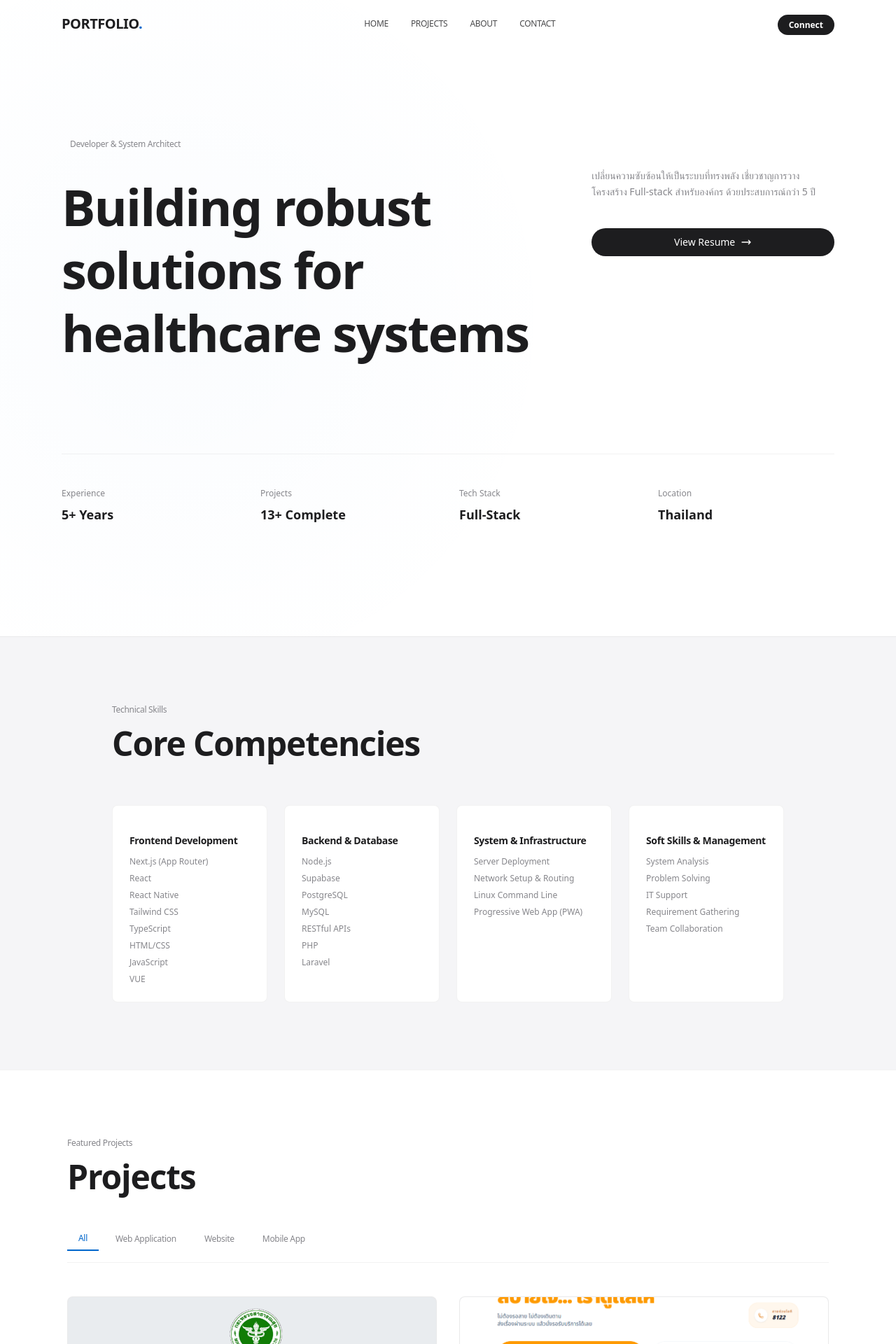
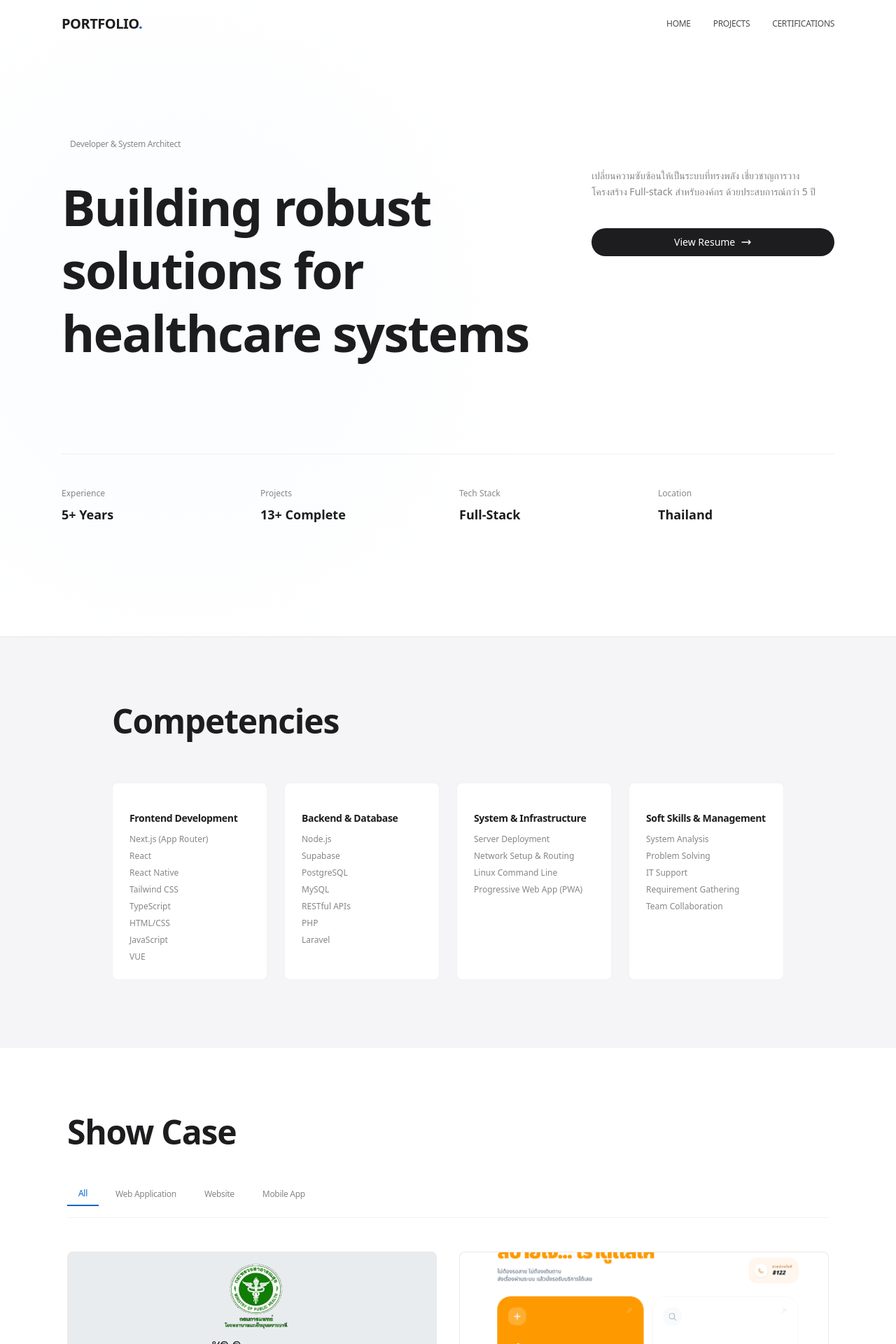
Before and after one commit to norrathepse-sv/my-portfolio-2026, a Next.js app: page / in a window 1280 px wide. Shown: the top 1920 px of the page at 70% size. Built offline with nearby package versions, Linux system fonts and the light colour scheme.

Commit message:
update navbar

```diff
--- a/src/components/layout/Navbar.tsx
+++ b/src/components/layout/Navbar.tsx
@@ -5,7 +5,7 @@ import Link from 'next/link';
 
 export default function Navbar() {
   const [isScrolled, setIsScrolled] = useState(false);
-
+const [isOpen, setIsOpen] = useState(false);
   // ตรวจสอบการเลื่อนหน้าจอเพื่อเปลี่ยนสไตล์ Navbar
   useEffect(() => {
     const handleScroll = () => {
@@ -18,8 +18,8 @@ export default function Navbar() {
   const navLinks = [
     { name: 'HOME', href: '/' },
     { name: 'PROJECTS', href: '#projects' },
-    { name: 'ABOUT', href: '#about' },
-    { name: 'CONTACT', href: '#contact' },
+    // { name: 'ABOUT', href: '#about' },
+    { name: 'CERTIFICATIONS', href: '#certificates' },
   ];
 
   return (
@@ -41,6 +41,19 @@ export default function Navbar() {
 
         {/* Desktop Menu */}
         <div className="hidden md:flex items-center gap-8">
+          {/* {navLinks.map((link) => (
+            <Link
+              key={link.name}
+              href={link.href}
+              className="text-xs font-medium tracking-tight text-[#1d1d1f]/80 hover:text-apple-blue transition-colors"
+            >
+              {link.name}
+            </Link>
+          ))} */}
+        </div>
+
+        {/* Right Action */}
+        <div className="hidden md:flex items-center gap-8">
           {navLinks.map((link) => (
             <Link
               key={link.name}
@@ -52,23 +65,35 @@ export default function Navbar() {
           ))}
         </div>
 
-        {/* Right Action */}
-        <div className="hidden md:block">
-          <Link
-            href="#contact"
-            className="text-xs font-semibold px-4 py-1.5 rounded-full bg-[#1d1d1f] text-white hover:bg-apple-blue transition-all duration-300"
+        {/* Mobile Menu Button */}
+    <div className="md:hidden flex items-center">
+          <button
+            className="text-[#1d1d1f] p-2"
+            onClick={() => setIsOpen(!isOpen)} // เมื่อคลิก ให้สลับค่า isOpen
           >
-            Connect
-          </Link>
+            {/* สลับไอคอนระหว่าง ขีด 3 ขีด กับ กากบาท (X) */}
+            {isOpen ? (
+              <svg className="w-6 h-6" fill="none" stroke="currentColor" viewBox="0 0 24 24">
+                <path strokeLinecap="round" strokeLinejoin="round" strokeWidth={2} d="M6 18L18 6M6 6l12 12" />
+              </svg>
+            ) : (
+              <svg className="w-6 h-6" fill="none" stroke="currentColor" viewBox="0 0 24 24">
+                <path strokeLinecap="round" strokeLinejoin="round" strokeWidth={2} d="M4 6h16M4 12h16m-7 6h7" />
+              </svg>
+            )}
+          </button>
         </div>
+      </div>
 
-        {/* Mobile Menu Button */}
-        <div className="md:hidden flex items-center">
-          <button className="text-[#1d1d1f]">
-            <svg className="w-6 h-6" fill="none" stroke="currentColor" viewBox="0 0 24 24">
-              <path strokeLinecap="round" strokeLinejoin="round" strokeWidth={2} d="M4 6h16M4 12h16m-7 6h7" />
-            </svg>
-          </button>
+      {/* 3. Mobile Menu Panel (ส่วนที่จะแสดงเมื่อ isOpen เป็น true) */}
+      <div className={`md:hidden bg-[#0d0d0d] border-b border-white/10 transition-all duration-300 overflow-hidden ${
+        isOpen ? "max-h-64 opacity-100" : "max-h-0 opacity-0"
+      }`}>
+        <div className="flex flex-col p-4 gap-4 text-sm font-mono text-slate-400">
+          <Link href="#about" onClick={() => setIsOpen(false)} className="hover:text-white uppercase">/ Home</Link>
+          <Link href="#skills" onClick={() => setIsOpen(false)} className="hover:text-white uppercase">/ Competencies</Link>
+          <Link href="#projects" onClick={() => setIsOpen(false)} className="hover:text-white uppercase">/ Show Case</Link>
+          <Link href="#certificates" onClick={() => setIsOpen(false)} className="hover:text-white uppercase">/ Certifications</Link>
         </div>
       </div>
     </nav>
--- a/src/components/sections/Certificates.tsx
+++ b/src/components/sections/Certificates.tsx
@@ -28,9 +28,9 @@ export default function Certificates() {
         {/* Section Header */}
         <div className="mb-12 flex flex-col md:flex-row md:items-end justify-between gap-6">
           <div>
-            <p className="text-xs font-medium text-apple-text-grey mb-4 tracking-tight">Qualifications</p>
+            {/* <p className="text-xs font-medium text-apple-text-grey mb-4 tracking-tight">Qualifications</p> */}
             <h2 className="text-4xl md:text-5xl font-semibold text-[#1d1d1f] tracking-tight">
-              Certificates & Licenses
+              Certificates
             </h2>
           </div>
 
--- a/src/components/sections/Projects.tsx
+++ b/src/components/sections/Projects.tsx
@@ -41,9 +41,9 @@ export default function Projects() {
 
         {/* Section Header */}
         <div className="mb-12">
-          <p className="text-xs font-medium text-apple-text-grey mb-4 tracking-tight">Featured Projects</p>
+          {/* <p className="text-xs font-medium text-apple-text-grey mb-4 tracking-tight">Featured Projects</p> */}
           <h2 className="text-4xl md:text-5xl font-semibold text-[#1d1d1f] tracking-tight">
-            Projects
+            Show Case
           </h2>
         </div>
 
--- a/src/components/sections/Skills.tsx
+++ b/src/components/sections/Skills.tsx
@@ -8,9 +8,9 @@ export default function Skills() {
 
         {/* Section Header */}
         <div className="mb-16">
-          <p className="text-xs font-medium text-apple-text-grey mb-4 tracking-tight">Technical Skills</p>
+          {/* <p className="text-xs font-medium text-apple-text-grey mb-4 tracking-tight">Technical Skills</p> */}
           <h2 className="text-4xl md:text-5xl font-semibold text-[#1d1d1f] tracking-tight">
-            Core Competencies
+            Competencies
           </h2>
         </div>
 
```
